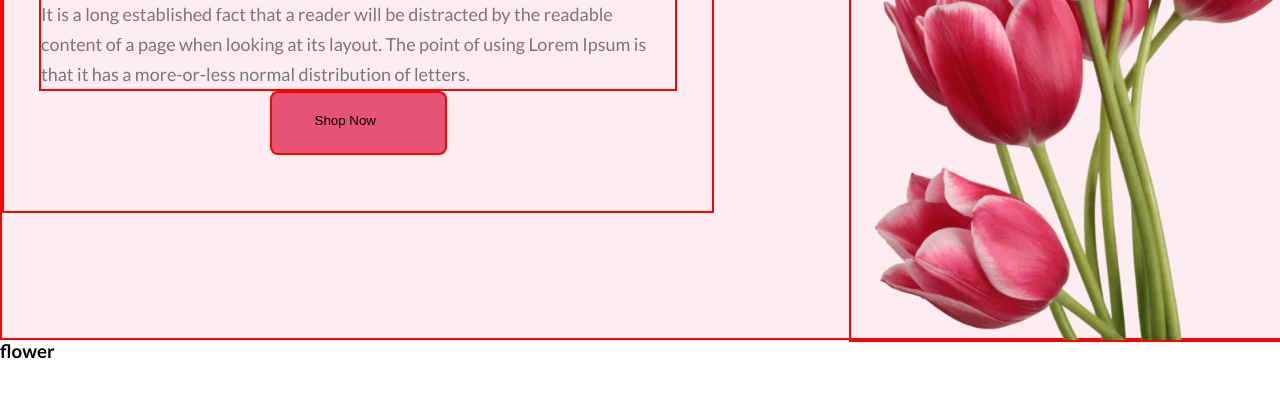
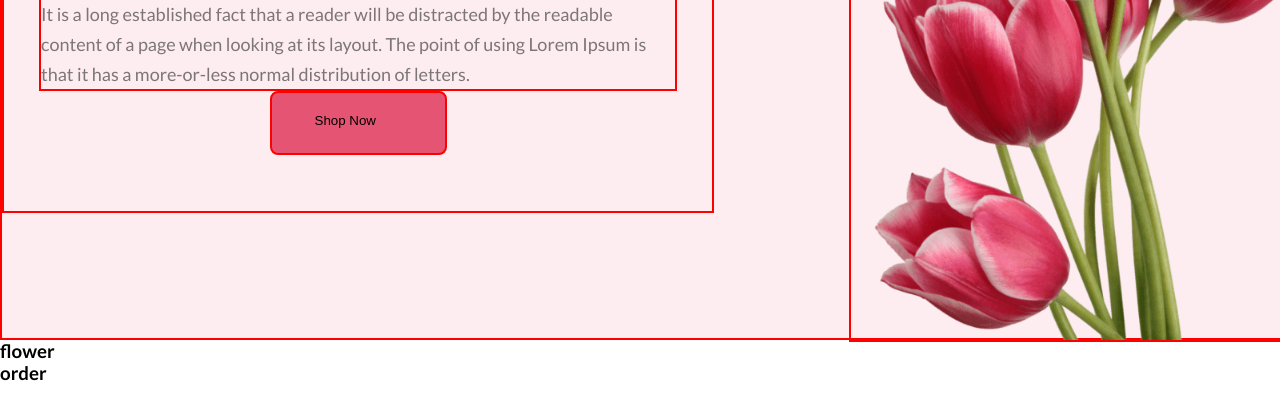
Before and after one commit to ashik-billah/online-flower-shop, a plain HTML site: page index.html in a window 1280 px wide. Shown: the part 299-718 px from the top of the page. Drawn offline with Linux system fonts and the light colour scheme.

Commit message:
order section

```diff
--- a/index.html
+++ b/index.html
@@ -33,5 +33,8 @@
     <section>
         <h3>flower</h3>
     </section>
+    <section>
+        <h3>order </h3>
+    </section>
 </body>
 </html>
```
